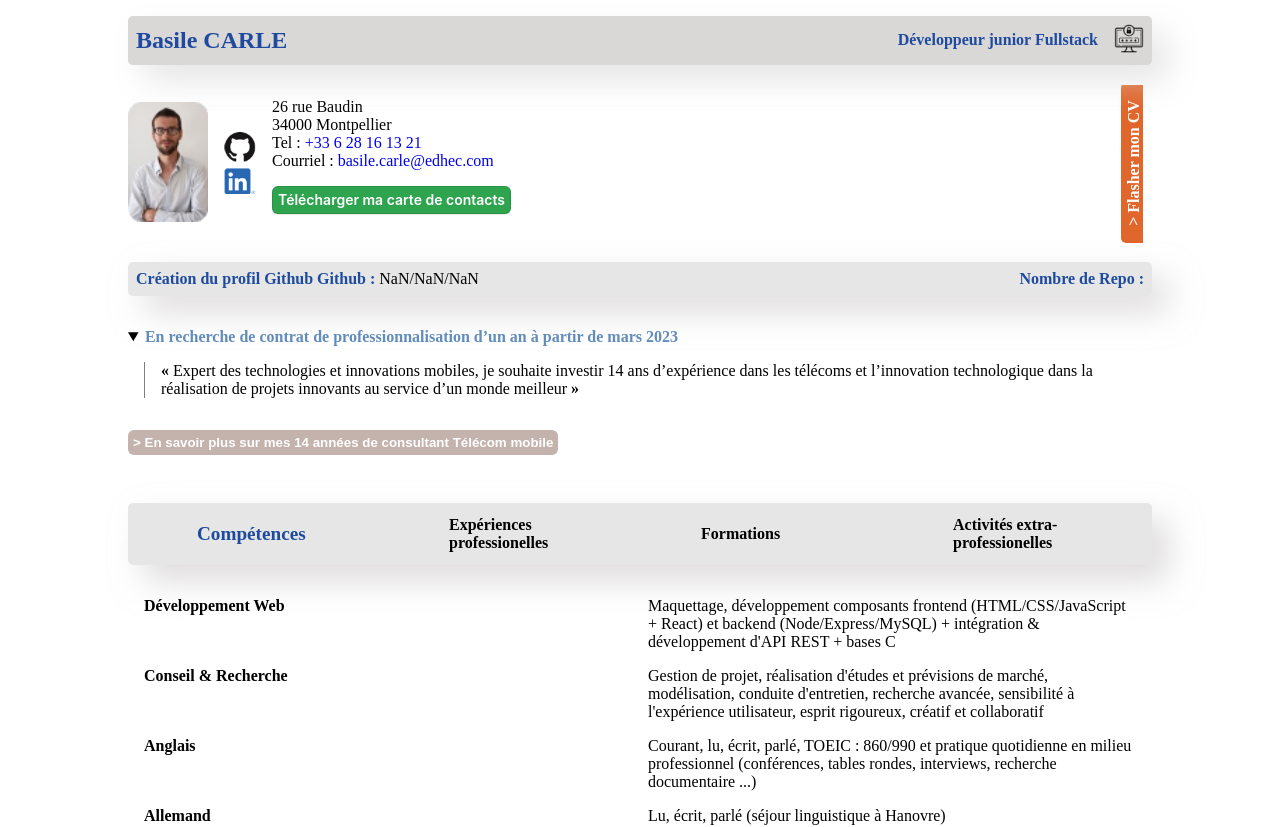
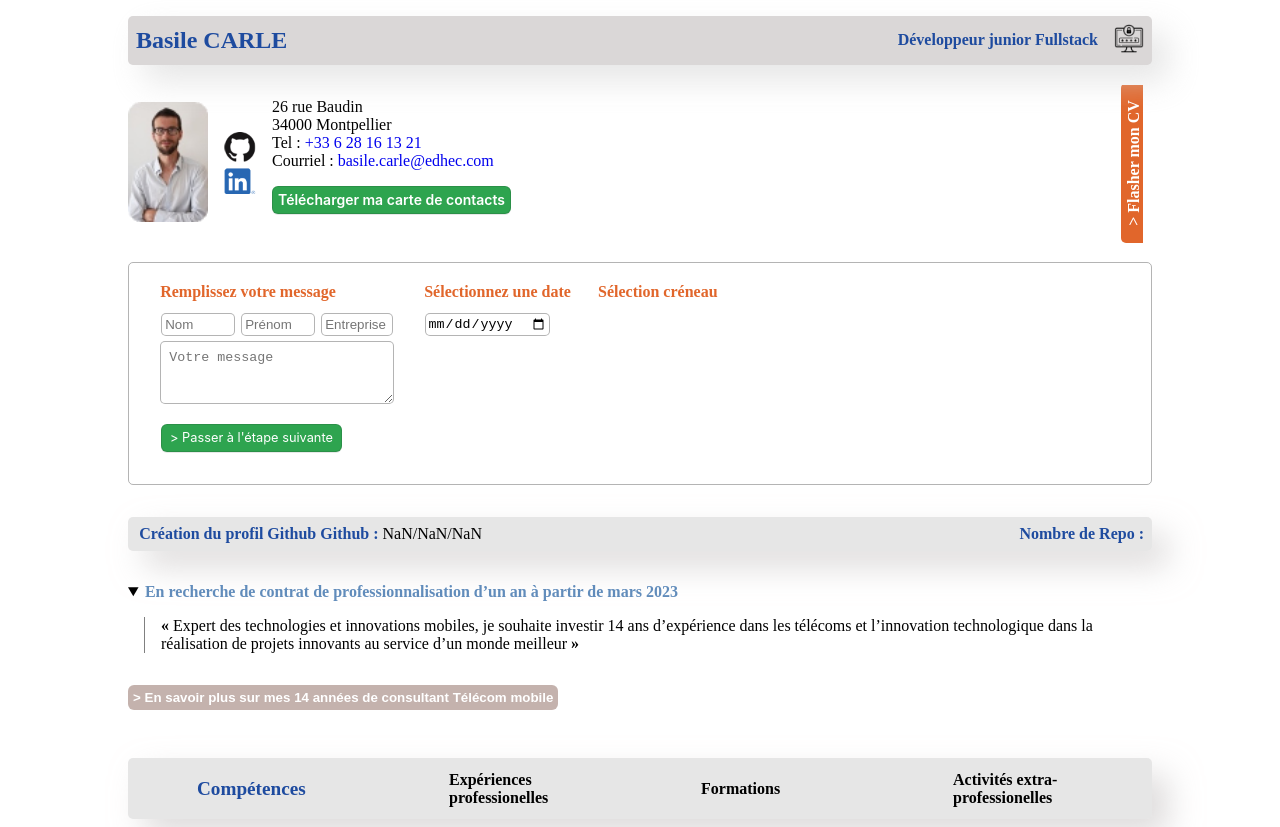
Before and after one commit to bebaile/CV-Basile-Carle, a React (Vite) app in the folder frontend/: page / in a window 1280 px wide. Shown: the top 827 px of the page. Built offline with nearby package versions, Linux system fonts and the light colour scheme; no server answers.

Commit message:
début création zone de prise de rendez vous coté UI avec section message + choix date (non fini) . Aucune interraction implémentée pour le moment

```diff
--- a/frontend/src/App.css
+++ b/frontend/src/App.css
@@ -8,6 +8,7 @@
   --button-color-2: hsla(13, 36%, 31%, 0.4);
   --button-color-3: #e1662b;
   --bar-background-color: hsla(0, 0%, 50%, 0.195);
+  --border-area-style: 1px solid rgba(128, 128, 128, 0.594);
 }
 
 .container {
@@ -206,12 +207,12 @@ a:hover ~ span {
   display: initial;
 }
 
-.download-vcard-btn a {
+.validation-btn a {
   text-decoration: none;
   color: white;
 }
 
-.download-vcard-btn {
+.validation-btn {
   appearance: none;
   background-color: var(--button-color);
   border: 1px solid rgba(27, 31, 35, 0.15);
@@ -238,28 +239,28 @@ a:hover ~ span {
   white-space: nowrap;
 }
 
-.download-vcard-btn:focus:not(:focus-visible):not(.focus-visible) {
+.validation-btn:focus:not(:focus-visible):not(.focus-visible) {
   box-shadow: none;
   outline: none;
 }
 
-.download-vcard-btn:hover {
+.validation-btn:hover {
   background-color: #2c974b;
 }
 
-.download-vcard-btn:focus {
+.validation-btn:focus {
   box-shadow: rgba(46, 164, 79, 0.4) 0 0 0 3px;
   outline: none;
 }
 
-.download-vcard-btn:disabled {
+.validation-btn:disabled {
   background-color: #94d3a2;
   border-color: rgba(27, 31, 35, 0.1);
   color: rgba(255, 255, 255, 0.8);
   cursor: default;
 }
 
-.download-vcard-btn:active {
+.validation-btn:active {
   background-color: #298e46;
   box-shadow: rgba(20, 70, 32, 0.2) 0 1px 0 inset;
 }
--- /dev/null
+++ b/frontend/src/components/Apointments.jsx
@@ -0,0 +1,80 @@
+import React from "react";
+import "../styles/apointments.css";
+
+function Apointments() {
+  return (
+    <div className="container">
+      <div className="user-interaction">
+        <div id="input-area">
+          <div className="interaction-box" id="messages">
+            <div>
+              <h2>Remplissez votre message</h2>
+            </div>
+            <form>
+              <label htmlFor="name">
+                <input
+                  type="text"
+                  id="name"
+                  name="name"
+                  placeholder="Nom"
+                  className="references"
+                />
+              </label>
+              <label htmlFor="firstname">
+                <input
+                  type="text"
+                  id="firstname"
+                  name="firstname"
+                  placeholder="Prénom"
+                  className="references"
+                />
+              </label>
+              <label htmlFor="company">
+                <input
+                  type="text"
+                  id="company"
+                  name="company"
+                  placeholder="Entreprise"
+                  className="references"
+                />
+              </label>
+              <label htmlFor="message-input">
+                <textarea
+                  rows="3"
+                  id="message-input"
+                  name="message-input"
+                  placeholder="Votre message"
+                />
+              </label>
+            </form>
+          </div>
+          <div className="interaction-box" id="calender">
+            <div>
+              <h2>Sélectionnez une date</h2>
+            </div>
+            <form>
+              <label htmlFor="date">
+                <input
+                  type="date"
+                  id="date"
+                  name="date"
+                  placeholder={new Date()}
+                />
+              </label>
+            </form>
+          </div>
+          <div className="interaction-box" id="timeslot">
+            <h2>Sélection créneau</h2>
+          </div>
+        </div>
+        <div>
+          <button type="button" className="validation-btn" id="next-step">
+            {">"} Passer à l'étape suivante
+          </button>
+        </div>
+      </div>
+    </div>
+  );
+}
+
+export default Apointments;
--- a/frontend/src/components/GeneralInfo.jsx
+++ b/frontend/src/components/GeneralInfo.jsx
@@ -31,7 +31,11 @@ function GeneralInfo() {
           </p>
 
           <p>
-            <button type="button" className="download-vcard-btn">
+            <button
+              type="button"
+              className="validation-btn"
+              id="download-vcard-btn"
+            >
               <a href="http://bebaile.free.fr/cvbc/BasileCarle.vcf">
                 Télécharger ma carte de contacts
               </a>
--- a/frontend/src/pages/MyCV.jsx
+++ b/frontend/src/pages/MyCV.jsx
@@ -3,11 +3,13 @@ import GeneralInfo from "@components/GeneralInfo";
 import GithubSummary from "@components/GithubSummary";
 import ProfessionalObjectives from "@components/ProfessionalObjectives";
 import CvSections from "@components/CvSections";
+import Apointments from "@components/Apointments";
 
 function MyCV() {
   return (
     <>
       <GeneralInfo />
+      <Apointments />
       <GithubSummary />
       <ProfessionalObjectives />
       <CvSections />
--- a/frontend/src/styles/admin.css
+++ b/frontend/src/styles/admin.css
@@ -5,7 +5,7 @@
 .availability-pref,
 .user-admin {
   width: var(--content-width);
-  border: 1px solid rgba(128, 128, 128, 0.594);
+  border: var(--border-area-style);
   width: var(--content-width);
   min-width: 375px - 1rem;
   max-width: 1024px;
--- /dev/null
+++ b/frontend/src/styles/apointments.css
@@ -0,0 +1,78 @@
+.user-interaction {
+  border: var(--border-area-style);
+  border-radius: 5px;
+  width: var(--content-width);
+  padding: 1rem;
+  margin: 1rem;
+  min-width: 375px - 1rem;
+  max-width: 1024px;
+}
+
+#input-area {
+  display: flex;
+}
+
+.interaction-box {
+  margin: 0 0.5rem;
+}
+
+h2 {
+  font-weight: bold;
+  font-size: 1rem;
+  margin-bottom: 0.5rem;
+  padding-left: 0.2rem;
+  color: var(--button-color-3);
+}
+
+input {
+  border: var(--border-area-style);
+}
+
+/* messages area */
+
+.references {
+  width: 10ch;
+  border: var(--border-area-style);
+  padding: 0.2rem;
+}
+
+.interaction-box form {
+  margin: 0;
+}
+
+#messages form {
+  display: grid;
+  grid-template-columns: repeat(3, 10ch);
+  grid-template-rows: 1fr 2fr;
+}
+
+[for="message-input"] {
+  grid-column-start: 1;
+  grid-column-end: 4;
+}
+
+#message-input {
+  margin: 0 0.2rem;
+  width: 100%;
+  height: 100%;
+  border-radius: 5px;
+  padding: 0.5rem;
+  border: var(--border-area-style);
+}
+
+/* Calendrier */
+
+#calender,
+#messages,
+#timeslot {
+  padding: 0.25rem;
+}
+
+/* gestion des étapes */
+
+#next-step {
+  padding: 0.2rem 0.5rem;
+  margin: 1rem;
+  font-size: 0.8rem;
+  font-weight: normal;
+}
```
